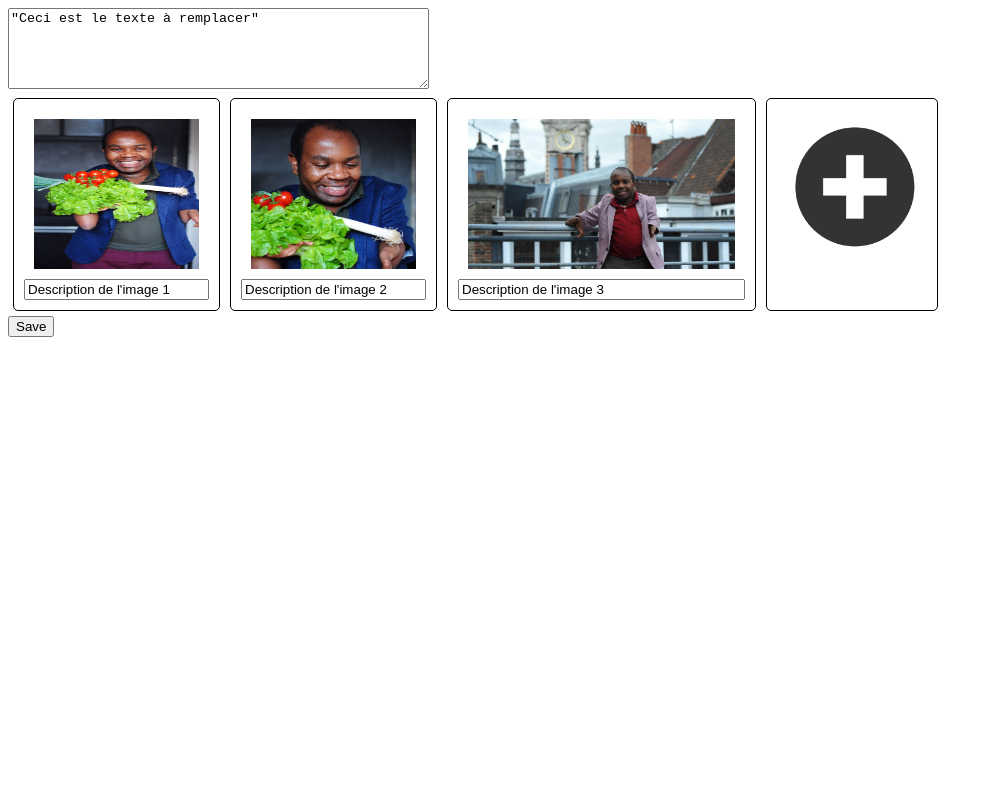
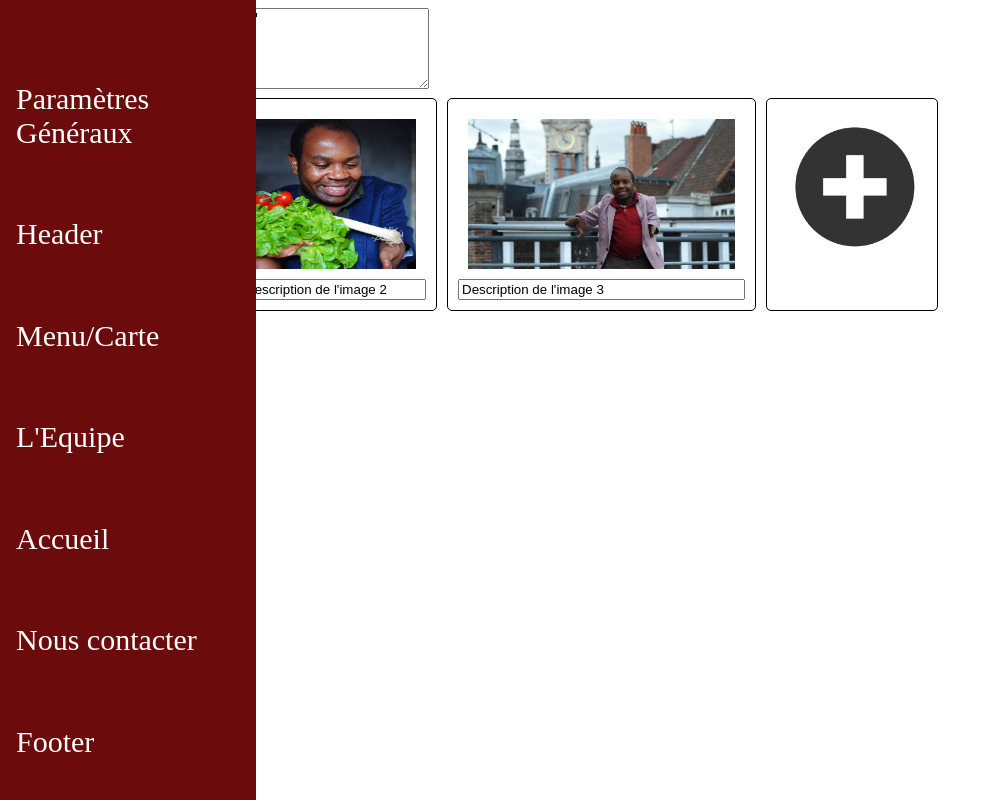
Before and after one commit to NanaChrs/InclusionWebsite, an Angular app in the folder inclusion-website/: page /admin/0 in a window 1280 px wide. Shown: the whole page, without its empty margins (0-993 px from the left). Built offline with nearby package versions, Linux system fonts and the light colour scheme.

Commit message:
bandeau dans l'admin

```diff
--- a/inclusion-website/src/app/content-admin/content-admin.component.html
+++ b/inclusion-website/src/app/content-admin/content-admin.component.html
@@ -1,3 +1,5 @@
+<app-nav-admin></app-nav-admin>
+
 <textarea id="area" rows="5" cols="50" name="text">{{jsonToDisplay.text | json}}</textarea>
 
 <div id="global-container-img">
--- a/inclusion-website/src/app/content-admin/content-admin.component.ts
+++ b/inclusion-website/src/app/content-admin/content-admin.component.ts
@@ -1,4 +1,5 @@
 import { Component, OnInit } from '@angular/core';
+import { NavAdminComponent } from "../nav-admin/nav-admin.component";
 
 import SampleJson from '../../assets/SampleJson.json';
 
--- a/inclusion-website/src/app/nav-admin/nav-admin.component.ts
+++ b/inclusion-website/src/app/nav-admin/nav-admin.component.ts
@@ -18,7 +18,7 @@ export class NavAdminComponent implements OnInit {
 
   getPages(): void {
     //Subscribe --> attend que la requête soit terminée pour effectuer l'ction dans le callback
-    this.pageService.getPages().subscribe(heroes => this.pages = heroes);
+    this.pageService.getPages().subscribe(pages => this.pages = pages);
   }
 
 }
```
